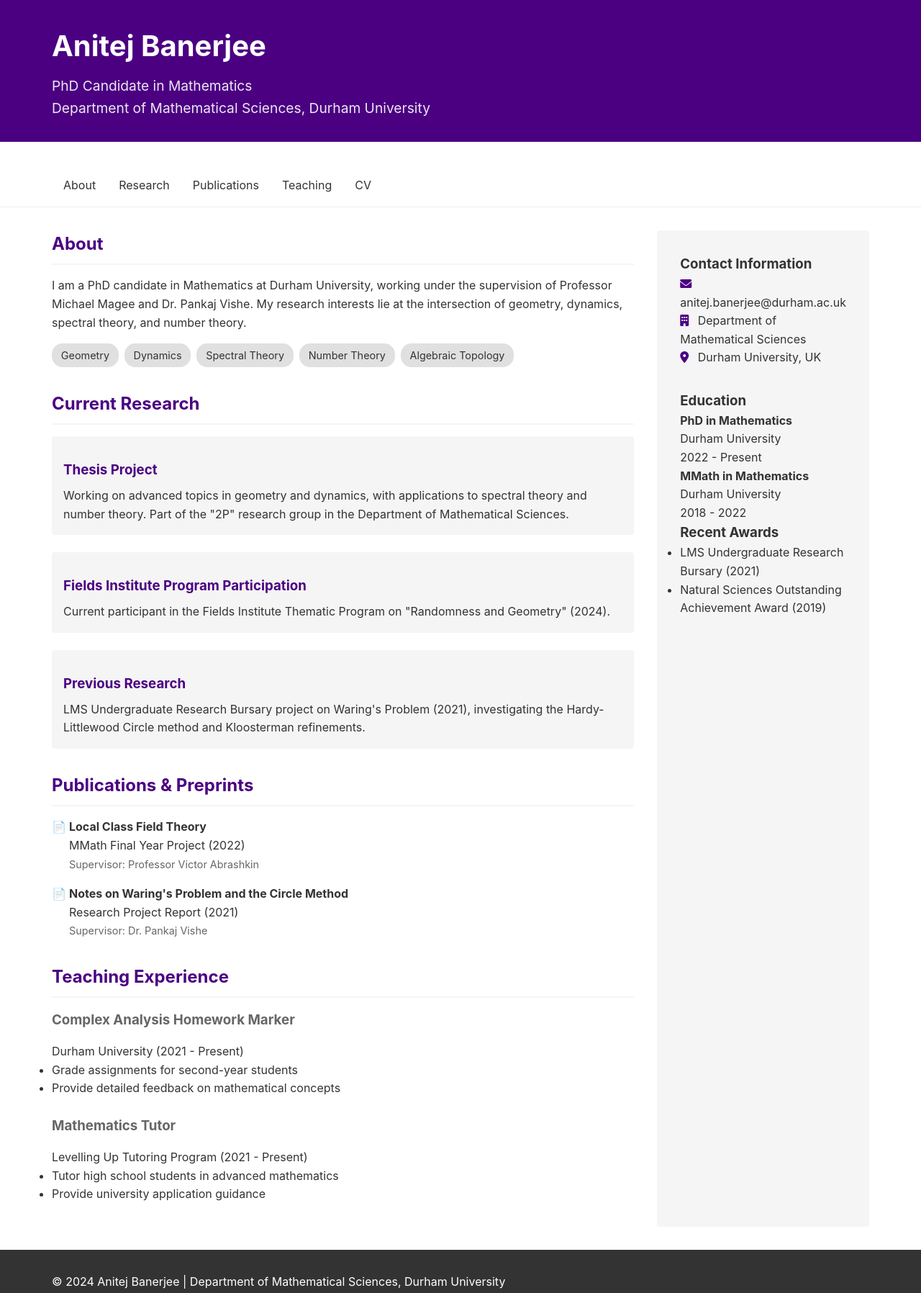
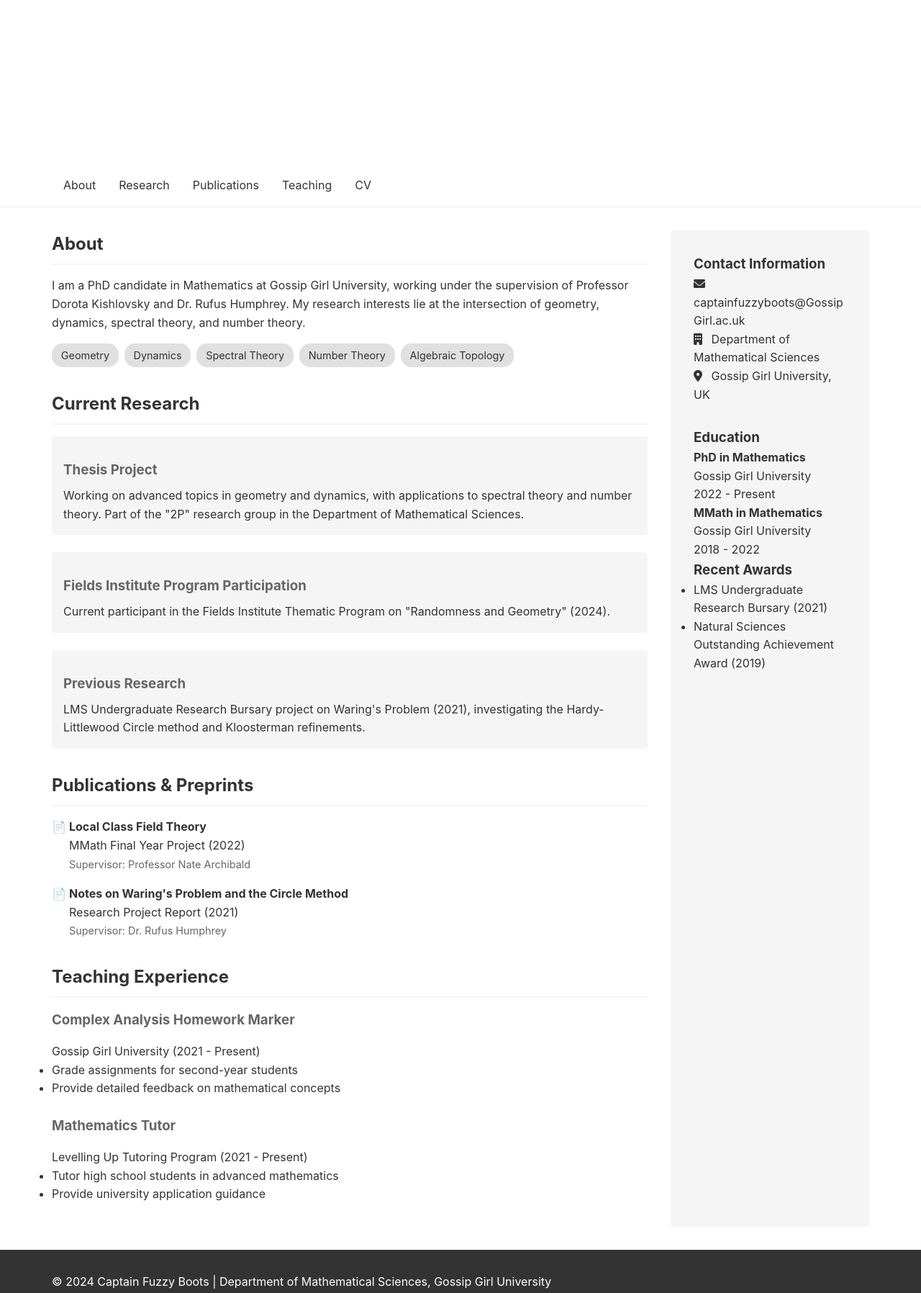
Before and after one commit to sp12102001/captainfuzzyboots, a plain HTML site: page index.html in a window 1280 px wide. Shown: the whole page at 72% size. Drawn offline with Linux system fonts and the light colour scheme.

Commit message:
Update index.html

```diff
--- a/index.html
+++ b/index.html
@@ -10,11 +10,11 @@
 <head>
     <meta charset="UTF-8">
     <meta name="viewport" content="width=device-width, initial-scale=1.0">
-    <title>Anitej Banerjee - Mathematical Sciences | Durham University</title>
+    <title>Captain Fuzzy Boots - Mathematical Sciences | Gossip Girl University</title>
     <link href="https://cdnjs.cloudflare.com/ajax/libs/font-awesome/6.0.0/css/all.min.css" rel="stylesheet">
     <style>
         :root {
-            --durham-purple: #4B0082;
+            --Gossip Girl-purple: #4B0082;
             --light-gray: #f5f5f5;
             --dark-gray: #333;
             --medium-gray: #666;
@@ -42,7 +42,7 @@
 
         /* Header Styles */
         .header {
-            background-color: var(--durham-purple);
+            background-color: var(--Gossip Girl-purple);
             color: white;
             padding: var(--spacing) 0;
             margin-bottom: var(--spacing);
@@ -82,7 +82,7 @@
         }
 
         .nav a:hover {
-            color: var(--durham-purple);
+            color: var(--Gossip Girl-purple);
         }
 
         /* Main Content */
@@ -105,7 +105,7 @@
         }
 
         .section h2 {
-            color: var(--durham-purple);
+            color: var(--Gossip Girl-purple);
             margin-bottom: 1rem;
             padding-bottom: 0.5rem;
             border-bottom: 2px solid var(--light-gray);
@@ -125,7 +125,7 @@
         }
 
         .research-item h3 {
-            color: var(--durham-purple);
+            color: var(--Gossip Girl-purple);
             margin-bottom: 0.5rem;
         }
 
@@ -159,7 +159,7 @@
 
         .contact-info i {
             width: 20px;
-            color: var(--durham-purple);
+            color: var(--Gossip Girl-purple);
         }
 
         /* Footer */
@@ -181,14 +181,14 @@
         }
 
         .highlight {
-            color: var(--durham-purple);
+            color: var(--Gossip Girl-purple);
             font-weight: 600;
         }
 
         .btn {
             display: inline-block;
             padding: 0.5rem 1rem;
-            background: var(--durham-purple);
+            background: var(--Gossip Girl-purple);
             color: white;
             text-decoration: none;
             border-radius: 4px;
@@ -218,9 +218,9 @@
 <body>
     <header class="header">
         <div class="container">
-            <h1>Anitej Banerjee</h1>
+            <h1>Captain Fuzzy Boots</h1>
             <p>PhD Candidate in Mathematics</p>
-            <p>Department of Mathematical Sciences, Durham University</p>
+            <p>Department of Mathematical Sciences, Gossip Girl University</p>
         </div>
     </header>
 
@@ -241,7 +241,7 @@
             <div class="content">
                 <section id="about" class="section">
                     <h2>About</h2>
-                    <p>I am a PhD candidate in Mathematics at Durham University, working under the supervision of Professor Michael Magee and Dr. Pankaj Vishe. My research interests lie at the intersection of geometry, dynamics, spectral theory, and number theory.</p>
+                    <p>I am a PhD candidate in Mathematics at Gossip Girl University, working under the supervision of Professor Dorota Kishlovsky and Dr. Rufus Humphrey. My research interests lie at the intersection of geometry, dynamics, spectral theory, and number theory.</p>
 
                     <div class="interests-tags">
                         <span class="tag">Geometry</span>
@@ -276,12 +276,12 @@
                         <li>
                             <strong>Local Class Field Theory</strong><br>
                             MMath Final Year Project (2022)<br>
-                            <span class="date">Supervisor: Professor Victor Abrashkin</span>
+                            <span class="date">Supervisor: Professor Nate Archibald</span>
                         </li>
                         <li>
                             <strong>Notes on Waring's Problem and the Circle Method</strong><br>
                             Research Project Report (2021)<br>
-                            <span class="date">Supervisor: Dr. Pankaj Vishe</span>
+                            <span class="date">Supervisor: Dr. Rufus Humphrey</span>
                         </li>
                     </ul>
                 </section>
@@ -290,7 +290,7 @@
                     <h2>Teaching Experience</h2>
                     <div class="education-item">
                         <h3>Complex Analysis Homework Marker</h3>
-                        <p>Durham University (2021 - Present)</p>
+                        <p>Gossip Girl University (2021 - Present)</p>
                         <ul>
                             <li>Grade assignments for second-year students</li>
                             <li>Provide detailed feedback on mathematical concepts</li>
@@ -311,19 +311,19 @@
             <aside class="sidebar">
                 <div class="contact-info">
                     <h3>Contact Information</h3>
-                    <p><i class="fas fa-envelope"></i> anitej.banerjee@durham.ac.uk</p>
+                    <p><i class="fas fa-envelope"></i> captainfuzzyboots@Gossip Girl.ac.uk</p>
                     <p><i class="fas fa-building"></i> Department of Mathematical Sciences</p>
-                    <p><i class="fas fa-map-marker-alt"></i> Durham University, UK</p>
+                    <p><i class="fas fa-map-marker-alt"></i> Gossip Girl University, UK</p>
                 </div>
 
                 <div class="education-background">
                     <h3>Education</h3>
                     <p><strong>PhD in Mathematics</strong><br>
-                    Durham University<br>
+                    Gossip Girl University<br>
                     2022 - Present</p>
 
                     <p><strong>MMath in Mathematics</strong><br>
-                    Durham University<br>
+                    Gossip Girl University<br>
                     2018 - 2022</p>
                 </div>
 
@@ -340,7 +340,7 @@
 
     <footer class="footer">
         <div class="container">
-            <p>© 2024 Anitej Banerjee | Department of Mathematical Sciences, Durham University</p>
+            <p>© 2024 Captain Fuzzy Boots | Department of Mathematical Sciences, Gossip Girl University</p>
         </div>
     </footer>
 
```
